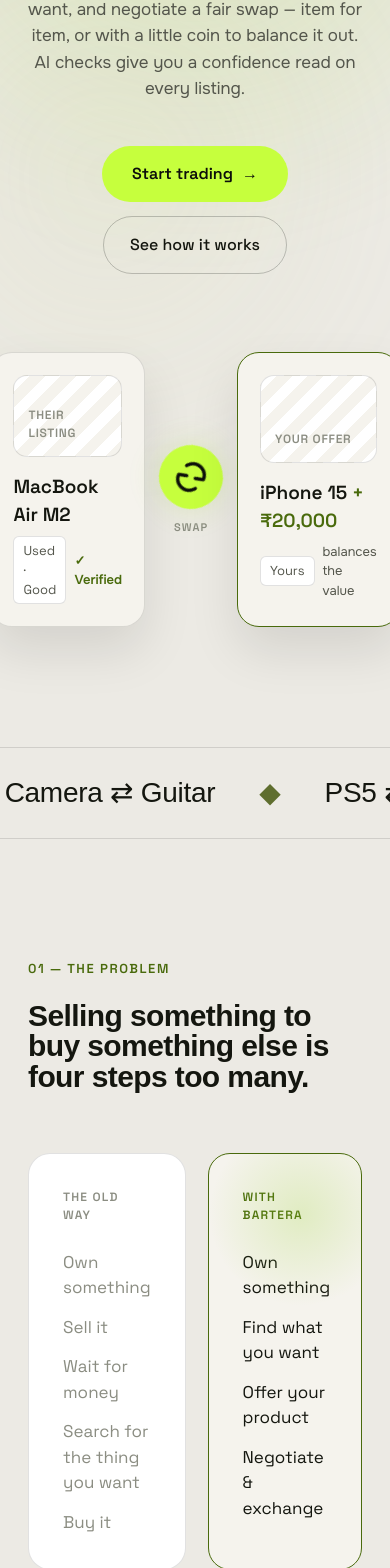
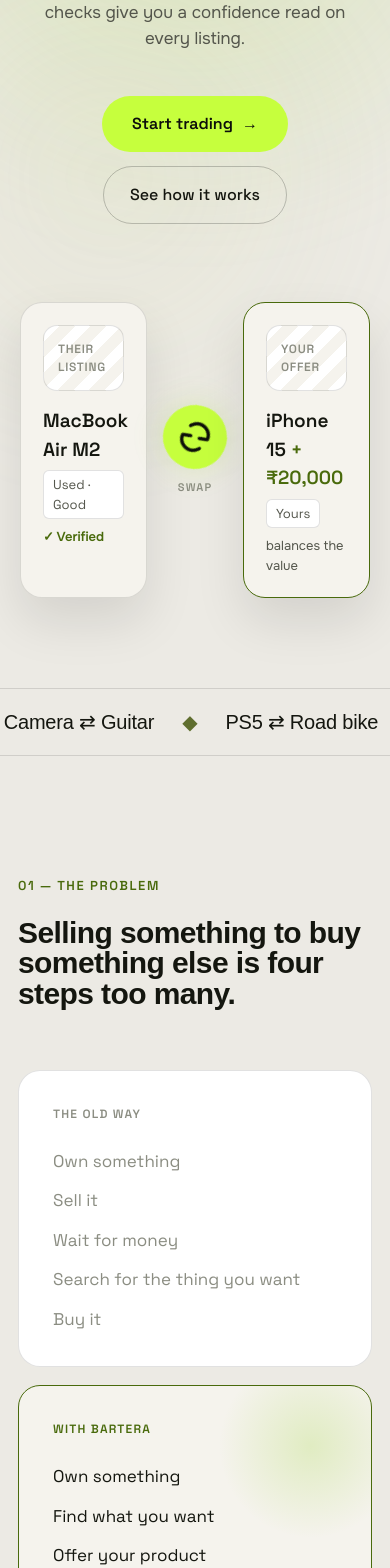
Before and after one commit to the-devesta/bartera-landing, a Next.js app: page / in a window 390 px wide. Shown: the part 430-1998 px from the top of the page. Built offline with nearby package versions, Linux system fonts and the light colour scheme; a web font is replaced by a local one.

Commit message:
Add responsive layout for tablet and mobile devices

```diff
--- a/src/app/globals.css
+++ b/src/app/globals.css
@@ -48,3 +48,59 @@
 }
 @keyframes bartera-marquee{ from{transform:translateX(0)} to{transform:translateX(-50%)} }
 ::-webkit-scrollbar{ width:0; height:0; }
+
+/* ============ RESPONSIVE (tablet & mobile only — desktop untouched) ============ */
+
+/* Large tablet — reduce hero type + swap cards */
+@media (max-width: 1024px){
+  .bt-hero{ padding: 150px 24px 70px !important; }
+  .bt-hero-swap{ gap: 18px !important; }
+  .bt-swapcard{ max-width: 300px !important; }
+  .bt-offer-grid{ gap: 48px !important; }
+  .bt-coins-grid{ gap: 48px !important; }
+}
+
+/* Tablet — 5 steps -> 3 col, 2-col sections -> stack */
+@media (max-width: 900px){
+  .bt-nav-links{ display:none !important; }
+  .bt-steps-grid{ grid-template-columns: repeat(3,1fr) !important; }
+  .bt-trust-cards{ grid-template-columns: repeat(3,1fr) !important; gap: 18px !important; }
+  .bt-section{ padding-left: 24px !important; padding-right: 24px !important; }
+  .bt-offer-grid, .bt-coins-grid, .bt-waitlist-grid, .bt-problem-grid{ grid-template-columns: 1fr !important; }
+  .bt-problem-grid{ gap: 18px !important; }
+  .bt-offer-grid{ gap: 40px !important; }
+  .bt-coins-grid{ gap: 40px !important; }
+  .bt-waitlist-grid{ gap: 44px !important; }
+}
+
+/* Small tablet / large phone */
+@media (max-width: 768px){
+  .bt-nav{ padding: 14px 20px !important; }
+  .bt-steps-grid{ grid-template-columns: repeat(2,1fr) !important; }
+  .bt-trust-counters{ grid-template-columns: repeat(2,1fr) !important; gap: 28px !important; }
+  .bt-trust-cards{ grid-template-columns: 1fr !important; }
+  .bt-hero-swap{ flex-wrap: wrap !important; }
+  .bt-swapcard{ max-width: 100% !important; min-width: 260px !important; }
+  .bt-hero{ padding: 130px 20px 60px !important; }
+}
+
+/* Phone */
+@media (max-width: 520px){
+  .bt-steps-grid{ grid-template-columns: 1fr !important; }
+  .bt-trust-counters{ grid-template-columns: repeat(2,1fr) !important; gap: 22px !important; }
+  .bt-ticker-half{ font-size: 20px !important; gap: 28px !important; padding-right: 28px !important; }
+  .bt-ticker{ padding: 18px 0 !important; }
+  .bt-footer-inner{ justify-content: center !important; text-align: center !important; }
+  .bt-footer-inner > div:last-child{ width: 100% !important; }
+  .bt-section{ padding-left: 18px !important; padding-right: 18px !important; }
+  .bt-nav-actions .bt-join-cta{ display:none !important; }
+  .bt-hero-swap{ gap: 16px !important; }
+  .bt-swapcard{ min-width: 0 !important; }
+  .bt-swap-meta{ flex-wrap: wrap !important; }
+}
+
+/* Very small phone */
+@media (max-width: 380px){
+  .bt-trust-counters{ grid-template-columns: 1fr 1fr !important; gap: 18px !important; }
+  .bt-nav{ padding: 12px 16px !important; }
+}
--- a/src/components/Coins.tsx
+++ b/src/components/Coins.tsx
@@ -10,6 +10,7 @@
       }}
     >
       <div
+        className="bt-coins-grid"
         style={{
           maxWidth: 1240,
           margin: "0 auto",
--- a/src/components/Footer.tsx
+++ b/src/components/Footer.tsx
@@ -9,6 +9,7 @@
       }}
     >
       <div
+        className="bt-footer-inner"
         style={{
           maxWidth: 1240,
           margin: "0 auto",
--- a/src/components/Hero.tsx
+++ b/src/components/Hero.tsx
@@ -10,6 +10,7 @@
   return (
     <section
       id="top"
+      className="bt-hero"
       style={{
         position: "relative",
         zIndex: 1,
@@ -147,6 +148,7 @@
 
       <div
         data-hero="swap"
+        className="bt-hero-swap"
         style={{
           marginTop: 78,
           display: "flex",
@@ -158,6 +160,7 @@
       >
         <div
           data-swapcard
+          className="bt-swapcard"
           style={{
             flex: 1,
             maxWidth: 340,
@@ -206,6 +209,7 @@
             MacBook Air M2
           </div>
           <div
+            className="bt-swap-meta"
             style={{
               display: "flex",
               alignItems: "center",
@@ -273,6 +277,7 @@
         </div>
         <div
           data-swapcard
+          className="bt-swapcard"
           style={{
             flex: 1,
             maxWidth: 340,
@@ -322,6 +327,7 @@
             <span style={{ color: "var(--acidText)" }}>+ ₹20,000</span>
           </div>
           <div
+            className="bt-swap-meta"
             style={{
               display: "flex",
               alignItems: "center",
--- a/src/components/HowItWorks.tsx
+++ b/src/components/HowItWorks.tsx
@@ -20,6 +20,7 @@
   return (
     <section
       id="how"
+      className="bt-section"
       style={{
         position: "relative",
         zIndex: 1,
@@ -57,6 +58,7 @@
         Discover. Offer. Negotiate. Exchange.
       </h2>
       <div
+        className="bt-steps-grid"
         style={{
           display: "grid",
           gridTemplateColumns: "repeat(5,1fr)",
--- a/src/components/Navbar.tsx
+++ b/src/components/Navbar.tsx
@@ -44,6 +44,7 @@
 
   return (
     <nav
+      className="bt-nav"
       style={{
         position: "fixed",
         top: 0,
@@ -99,6 +100,7 @@
           </span>
         </a>
         <div
+          className="bt-nav-links"
           style={{
             display: "flex",
             alignItems: "center",
@@ -121,7 +123,7 @@
             Coins
           </a>
         </div>
-        <div style={{ display: "flex", alignItems: "center", gap: 12 }}>
+        <div className="bt-nav-actions" style={{ display: "flex", alignItems: "center", gap: 12 }}>
           <button
             data-theme-toggle
             aria-label="Toggle theme"
@@ -181,6 +183,7 @@
             href="#waitlist"
             data-scroll-to="#waitlist"
             data-magnetic
+            className="bt-join-cta"
             ref={magneticRef}
             onMouseEnter={(e) => {
               e.currentTarget.style.boxShadow = "0 0 0 4px var(--glow)";
--- a/src/components/Offer.tsx
+++ b/src/components/Offer.tsx
@@ -17,6 +17,7 @@
       }}
     >
       <div
+        className="bt-offer-grid"
         style={{
           maxWidth: 1240,
           margin: "0 auto",
--- a/src/components/Poster.tsx
+++ b/src/components/Poster.tsx
@@ -1,6 +1,6 @@
 export default function Poster() {
   return (
-    <section style={{ position: "relative", zIndex: 1, padding: "40px 28px" }}>
+    <section className="bt-section" style={{ position: "relative", zIndex: 1, padding: "40px 28px" }}>
       <div
         style={{
           maxWidth: 1240,
--- a/src/components/Problem.tsx
+++ b/src/components/Problem.tsx
@@ -1,6 +1,7 @@
 export default function Problem() {
   return (
     <section
+      className="bt-section"
       style={{
         position: "relative",
         zIndex: 1,
@@ -38,6 +39,7 @@
         Selling something to buy something else is four steps too many.
       </h2>
       <div
+        className="bt-problem-grid"
         style={{
           display: "grid",
           gridTemplateColumns: "1fr 1fr",
--- a/src/components/Ticker.tsx
+++ b/src/components/Ticker.tsx
@@ -28,6 +28,7 @@
 
   return (
     <div
+      className="bt-ticker"
       style={{
         position: "relative",
         zIndex: 1,
@@ -39,14 +40,15 @@
       }}
     >
       <div
+        className="bt-ticker-track"
         style={{
           display: "flex",
           width: "max-content",
           animation: "bartera-marquee 32s linear infinite",
         }}
       >
-        <div style={halfStyle}>{items}</div>
-        <div style={halfStyle}>{items}</div>
+        <div className="bt-ticker-half" style={halfStyle}>{items}</div>
+        <div className="bt-ticker-half" style={halfStyle}>{items}</div>
       </div>
     </div>
   );
--- a/src/components/Trust.tsx
+++ b/src/components/Trust.tsx
@@ -2,6 +2,7 @@
   return (
     <section
       id="trust"
+      className="bt-section"
       style={{
         position: "relative",
         zIndex: 1,
@@ -52,6 +53,7 @@
         Trust signals stay visible while you decide.
       </p>
       <div
+        className="bt-trust-counters"
         style={{
           display: "grid",
           gridTemplateColumns: "repeat(4,1fr)",
@@ -96,6 +98,7 @@
         ))}
       </div>
       <div
+        className="bt-trust-cards"
         style={{
           display: "grid",
           gridTemplateColumns: "repeat(3,1fr)",
--- a/src/components/Waitlist.tsx
+++ b/src/components/Waitlist.tsx
@@ -59,6 +59,7 @@
       }}
     >
       <div
+        className="bt-waitlist-grid"
         style={{
           maxWidth: 1240,
           margin: "0 auto",
```
